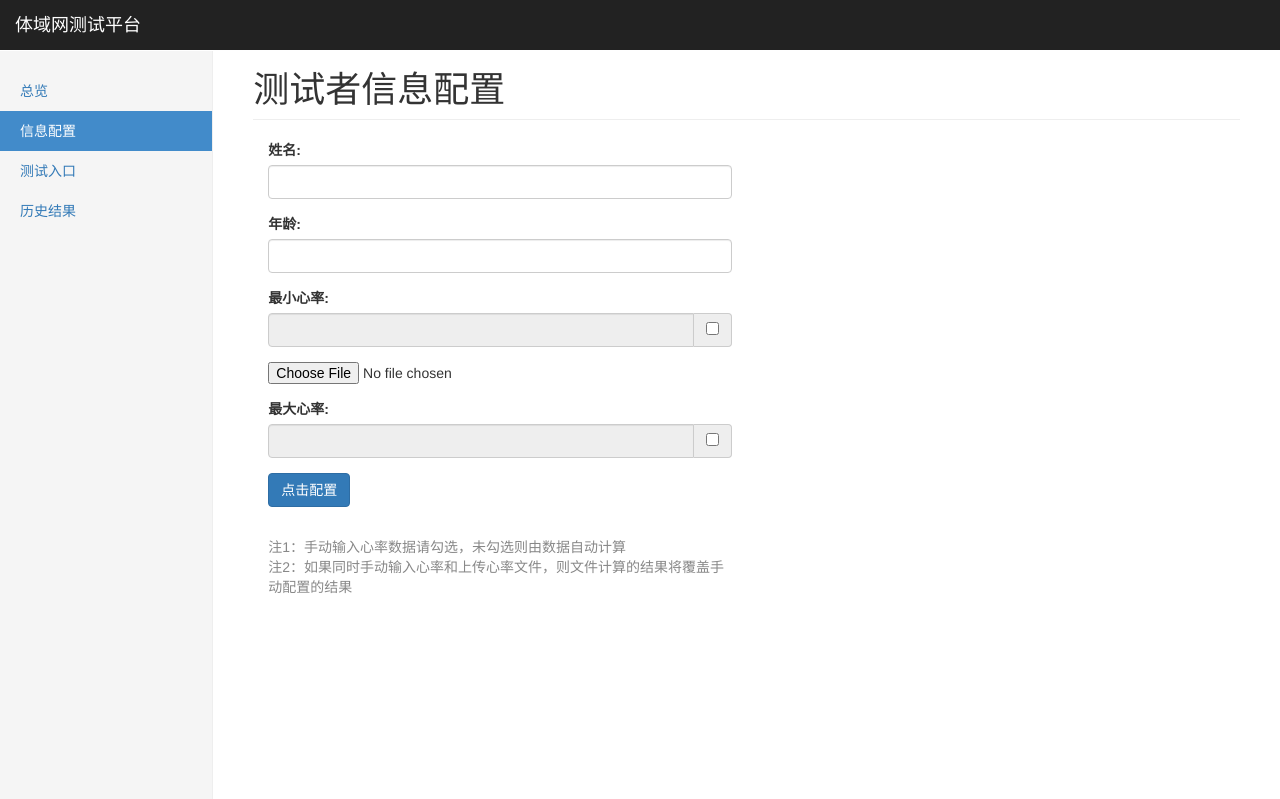
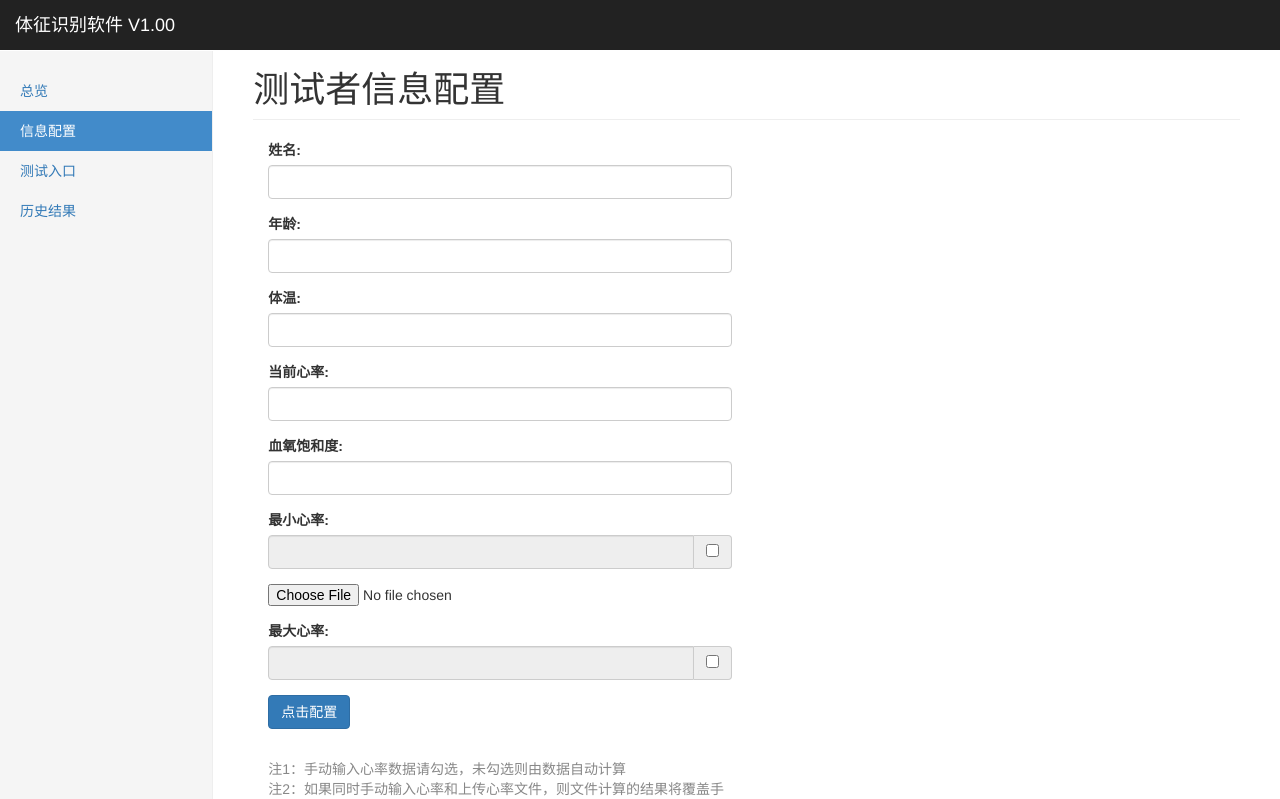
Before and after one commit to gfjiangly/tyw, a Flask app: page /person in a window 1280 px wide. Shown: the top 799 px of the page. Run offline with Flask 2, Linux system fonts and the light colour scheme; some libraries are stand-ins or nearby versions.

Commit message:
add Temperature, Current Heart Rate, Blood Oxygen to PersonInfo

```diff
--- a/tyw/deploy/dao.py
+++ b/tyw/deploy/dao.py
@@ -355,9 +355,12 @@ def getBodyFileName(username):
 
 
 # 配置信息
-def setPersonInfo(username, age, min_beats, max_beats):
+def setPersonInfo(username, age, temperature, curr_heart_rate, blood_oxygen, min_beats, max_beats):
     getConn().hmset(PERSON_INFO_KEY_PREFIX + username, {'username': username,
                                                         'age': age,
+                                                        'temperature': temperature,
+                                                        'curr_heart_rate': curr_heart_rate,
+                                                        'blood_oxygen': blood_oxygen,
                                                         'min_beats': min_beats,
                                                         'max_beats': max_beats})
 
--- a/tyw/deploy/run.py
+++ b/tyw/deploy/run.py
@@ -53,6 +53,9 @@ def upload_test():
 def upload_person_info():
     username = flask.request.form['username']
     age = flask.request.form['age']
+    temperature = flask.request.form['temperature']
+    curr_heart_rate = flask.request.form['curr_heart_rate']
+    blood_oxygen = flask.request.form['blood_oxygen']
     max_beats = int(flask.request.form['max_beats'])
     min_beats = int(flask.request.form['min_beats'])
 
@@ -70,7 +73,7 @@ def upload_person_info():
         max_beats = 220 - int(age)
 
     # 持久化
-    dao.setPersonInfo(username, age, min_beats, max_beats)
+    dao.setPersonInfo(username, age, temperature, curr_heart_rate, blood_oxygen, min_beats, max_beats)
 
     result = {"min": min_beats, "max": max_beats}
 
--- a/tyw/deploy/static/js/common.js
+++ b/tyw/deploy/static/js/common.js
@@ -285,7 +285,7 @@ var set_comprehensive_state_text = function(dom, code, state) {
         if(state === NO_STATE) {
             default_text(dom, '未知')
         } else {
-            default_text(dom, text)
+            success_text(dom, text)
         }
 
     } else if(code === '0') {
@@ -363,7 +363,7 @@ var get_comprehensive_state_text_html = function(code, state) {
             text = '未知'
             color = type_color_mapping['default']
         } else {
-            color = type_color_mapping['default']
+            color = type_color_mapping['success']
         }
 
     } else if(code === '0') {
--- a/tyw/deploy/static/js/person.js
+++ b/tyw/deploy/static/js/person.js
@@ -5,6 +5,9 @@ $(document).ready(function(){
     get_info(function(data) {
         $('#name').val(data.data['username'])
         $('#age').val(data.data['age'])
+        $('#temperature').val(data.data['temperature'])
+        $('#curr-heart-rate').val(data.data['curr_heart_rate'])
+        $('#blood-oxygen').val(data.data['blood_oxygen'])
         $('#min-hbeat').val(data.data['min_beats'])
         $('#max-hbeat').val(data.data['max_beats'])
     })
@@ -39,6 +42,9 @@ $('#person-config-btn').click(function() {
     var age = $('#age').val();
     var min_beats = $('#min-hbeat').val();
     var max_beats = $('#max-hbeat').val();
+    var temperature = $('#temperature').val();
+    var curr_heart_rate = $('#curr-heart-rate').val();
+    var blood_oxygen = $('#blood-oxygen').val()
 
     if(username === '' || typeof(username) === "undefined") {
         fail_prompt('请输入测试者姓名！')
@@ -49,6 +55,23 @@ $('#person-config-btn').click(function() {
     } else if(isNaN(age) || age <= 0 || age >= 200) {
         fail_prompt('年龄格式不正确！')
         return;
+    } else if(temperature === '' || typeof(temperature) === 'undefined') {
+        fail_prompt('请输入测试者体温！')
+        return
+    } else if(isNaN(temperature) || temperature <= 20 || temperature >= 42) {
+        fail_prompt("温度格式不正确！")
+        return
+    } else if(curr_heart_rate === '' || typeof(curr_heart_rate) === 'undefined') {
+        fail_prompt('请输入当前心率！')
+        return
+    } else if(isNaN(curr_heart_rate) || curr_heart_rate < 0 || curr_heart_rate >= 500) {
+        fail_prompt('心率格式不正确！')
+        return
+    } else if(blood_oxygen === '' || typeof(blood_oxygen) === 'undefined') {
+        fail_prompt('请输入血氧饱和度！')
+    } else if(isNaN(blood_oxygen) || blood_oxygen < 0) {
+        fail_prompt("血氧饱和度格式不正确！")
+        return
     }
 
     if(is_min_checked() && (min_beats == '' || isNaN(min_beats) || min_beats < 0 || min_beats >= 400)) {
@@ -68,7 +91,7 @@ $('#person-config-btn').click(function() {
     }
 
     mLoading_mask("配置中...");
-    upload_info(username, age, min_beats, max_beats, function(data) {
+    upload_info(username, age, temperature, curr_heart_rate, blood_oxygen, min_beats, max_beats, function(data) {
 
         // 判断是否要上传文件
         beat_file = $('#heart-file-upload')[0].files[0];
@@ -94,7 +117,7 @@ $('#person-config-btn').click(function() {
 });
 
 // 上传测试者信息
-function upload_info(username, age, min_beats, max_beats, callback) {
+function upload_info(username, age,  temperature, curr_heart_rate, blood_oxygen, min_beats, max_beats, callback) {
 
     $.ajax({
         url: uploadPersonInfoUrl,
@@ -102,6 +125,9 @@ function upload_info(username, age, min_beats, max_beats, callback) {
         data: {
             "username": username,
             "age": age,
+            "temperature": temperature,
+            "curr_heart_rate": curr_heart_rate,
+            "blood_oxygen": blood_oxygen,
             "min_beats": min_beats,
             "max_beats": max_beats
         },
--- a/tyw/deploy/templates/history.html
+++ b/tyw/deploy/templates/history.html
@@ -6,7 +6,7 @@
     <meta name="viewport" content="width=device-width, initial-scale=1">
     <!-- The above 3 meta tags *must* come first in the head; any other head content must come *after* these tags -->
 
-    <title>体域网测试平台</title>
+    <title>体征识别软件 V1.00</title>
 
     <!-- Bootstrap core CSS -->
     <link href="/static/bootstrap-dist/css/bootstrap.min.css" rel="stylesheet">
@@ -29,7 +29,7 @@
             <span class="icon-bar"></span>
             <span class="icon-bar"></span>
           </button>
-          <a class="navbar-brand">体域网测试平台</a>
+          <a class="navbar-brand">体征识别软件 V1.00</a>
         </div>
 <!--        <div id="navbar" class="navbar-collapse collapse">-->
 <!--          <ul class="nav navbar-nav navbar-right">-->
--- a/tyw/deploy/templates/overview.html
+++ b/tyw/deploy/templates/overview.html
@@ -6,7 +6,7 @@
     <meta name="viewport" content="width=device-width, initial-scale=1">
     <!-- The above 3 meta tags *must* come first in the head; any other head content must come *after* these tags -->
 
-    <title>体域网测试平台</title>
+    <title>体征识别软件 V1.00</title>
 
     <!-- Bootstrap core CSS -->
     <link href="/static/bootstrap-dist/css/bootstrap.min.css" rel="stylesheet">
@@ -26,7 +26,7 @@
             <span class="icon-bar"></span>
             <span class="icon-bar"></span>
           </button>
-          <a class="navbar-brand">体域网测试平台</a>
+          <a class="navbar-brand">体征识别软件 V1.00</a>
         </div>
 <!--        <div id="navbar" class="navbar-collapse collapse">-->
 <!--          <ul class="nav navbar-nav navbar-right">-->
--- a/tyw/deploy/templates/person.html
+++ b/tyw/deploy/templates/person.html
@@ -6,7 +6,7 @@
     <meta name="viewport" content="width=device-width, initial-scale=1">
     <!-- The above 3 meta tags *must* come first in the head; any other head content must come *after* these tags -->
 
-    <title>体域网测试平台</title>
+    <title>体征识别软件 V1.00</title>
 
     <!-- Bootstrap core CSS -->
     <link href="/static/bootstrap-dist/css/bootstrap.min.css" rel="stylesheet">
@@ -33,7 +33,7 @@
             <span class="icon-bar"></span>
             <span class="icon-bar"></span>
           </button>
-          <a class="navbar-brand">体域网测试平台</a>
+          <a class="navbar-brand">体征识别软件 V1.00</a>
         </div>
       </div>
     </nav>
@@ -64,6 +64,21 @@
                     <div class="form-group">
                         <label for="age">年龄:</label>
                         <input type="text" class="form-control" id="age" required>
+                    </div>
+
+                    <div class="form-group">
+                        <label for="temperature">体温:</label>
+                        <input type="text" class="form-control" id="temperature" required>
+                    </div>
+
+                    <div class="form-group">
+                        <label for="curr-heart-rate">当前心率:</label>
+                        <input type="text" class="form-control" id="curr-heart-rate" required>
+                    </div>
+
+                    <div class="form-group">
+                        <label for="blood-oxygen">血氧饱和度:</label>
+                        <input type="text" class="form-control" id="blood-oxygen" required>
                     </div>
 
                     <label>最小心率:</label>
--- a/tyw/deploy/templates/trial.html
+++ b/tyw/deploy/templates/trial.html
@@ -6,7 +6,7 @@
     <meta name="viewport" content="width=device-width, initial-scale=1">
     <!-- The above 3 meta tags *must* come first in the head; any other head content must come *after* these tags -->
 
-    <title>体域网测试平台</title>
+    <title>体征识别软件 V1.00</title>
 
     <!-- Bootstrap core CSS -->
     <link href="/static/bootstrap-dist/css/bootstrap.min.css" rel="stylesheet">
@@ -39,7 +39,7 @@
             <span class="icon-bar"></span>
             <span class="icon-bar"></span>
           </button>
-          <a class="navbar-brand">体域网测试平台</a>
+          <a class="navbar-brand">体征识别软件 V1.00</a>
         </div>
 <!--        <div id="navbar" class="navbar-collapse collapse">-->
 <!--          <ul class="nav navbar-nav navbar-right">-->
```
Also changed, not shown: tyw/deploy/static/js/trial.js (+8 -1 lines).
